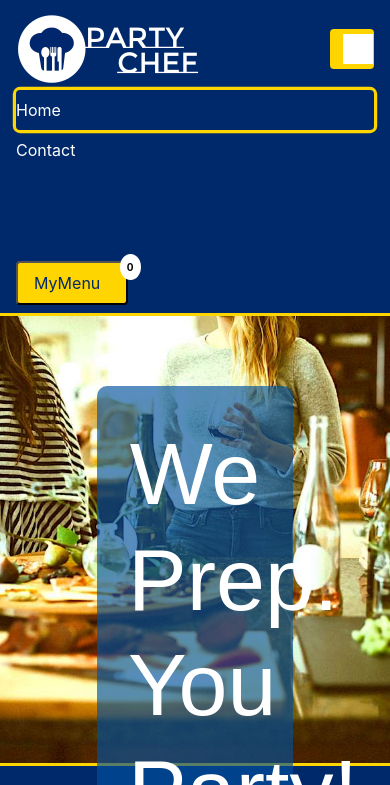
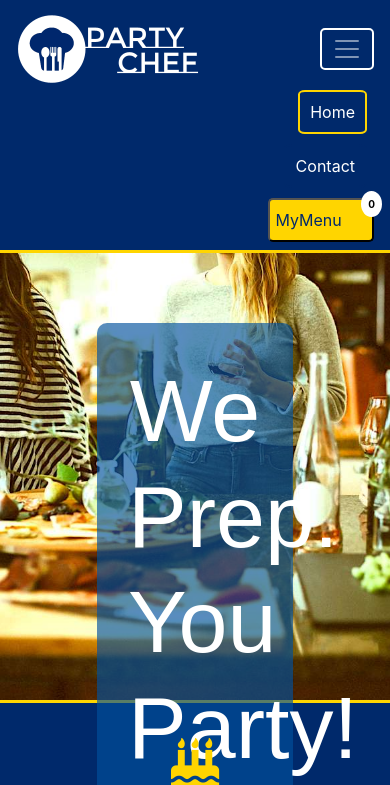
Before and after one commit to AndyMc3000/ci-ms2-party-chef, a plain HTML site: page index.html in a window 390 px wide. Both pictures are taken after a click on the button "Toggle navigation". Shown: the top 785 px of the page. Drawn offline with nearby package versions, Linux system fonts and the light colour scheme; a web font is replaced by a local one.

Commit message:
Style Bootstrap Navbar and make responsive.

```diff
--- a/assets/css/style.css
+++ b/assets/css/style.css
@@ -22,35 +22,42 @@ body p {
     background-color: #00296b;
 }
 
-.navbar a {
-    color: #ffffff;
-}
-
 .navbar button {
     color: #00296b;
     background-color: #ffd500;
-    padding-right: 0px;
-    border-radius: .25rem;
+    padding-right: 5px;
+    padding-left: 5px;
+    border-radius: 5px;
+    margin-left: 20px;
 }
 
-.nav li a {
-    color: #2e294e;
-    font-size: 18px;
-}
-
-.nav-item:hover {
-    background-color: #ffd500;
+.nav-pills .nav-link.active, .nav-pills .show>.nav-link {
+    color: #fff;
+    background-color: #00296b;
+    border: 2px solid #ffd500;
     border-radius: 10%;
 }
 
-.nav li a:hover {
-    color: #00296b;
+.nav-pills li {
+    margin-right: 7px;
 }
 
-.nav-pills .nav-link.active, .nav-pills .show>.nav-link {
+.nav-pills .nav-link.inactive {
+    color: #fff;
     background-color: #00296b;
-    box-shadow: 0 0 0 0.2rem rgb(255, 213, 0);
+    border: 2px solid #00296b;
+    border-radius: 10%;
+}
+
+.nav-pills .nav-link.inactive, .nav-pills .show>.nav-link {
+    justify-content: right;
+}
+
+.nav-pills .nav-link.inactive:hover {
     color: #ffffff;
+    background-color: #00296b;
+    border: 2px solid #ffd500;
+    border-radius: 10%;
 }
 
 .navbar-toggler-icon {
@@ -68,14 +75,24 @@ body p {
     right: -15px;
 }
 
-.spacer {
+.navbar-toggler-icon {
     color: #ffffff;
-    font-size: 50px;
-    padding-right: 10px;
-    padding-left: 30px;
-    padding-bottom: 0px;
-    bottom: -40px;
-    color: #00296b;
+    margin-left: 5px;
+    margin-right: 5px;
+    background-color: #00296b;
+}
+
+button.navbar-toggler {
+    background-color: #00296b;
+    border: 2px solid #ffffff;
+}
+
+.navbar-dark .navbar-toggler {
+    border: 2px solid #ffffff;
+}
+
+.nav-link.active {
+    justify-content: end;
 }
 
 /* -- /END of Bootstrap Navbar -- */
@@ -693,3 +710,21 @@ body p {
 }
 
 /* -- /END of Media Query 2 -- */
+
+/* -- 3. Media Query for Navbar Collapse Dropdown items - Move items to right side
+        of menu dropdown and style nav-item li's.-- */
+
+@media screen and (max-width: 575px) {
+
+    .nav-item {
+        margin-bottom: 10px;
+        margin-right: 10px;
+    }
+
+    .navbar-nav .nav-link {
+        padding-left: 10px;
+        padding-right: 10px;
+    }
+}
+
+/* -- /END of Media Query 3 -- */
--- a/index.html
+++ b/index.html
@@ -221,9 +221,9 @@
 
 <!-- /END of Photo Gallery (Bootstrap Carousel Modal Gallery) -->
 
-<!-- Navigation Bar (Bootstrap navigation bar) -->
+<!-- Navigation Bar (Bootstrap Navigation Bar) -->
 
-<nav class="navbar sticky-top navbar-expand-sm">
+<nav class="navbar navbar-expand-sm sticky-top navbar-dark">
     <div class="container-fluid">
         <a class="navbar-brand" href="index.html">
             <img src="assets/css/images/logo/party-chef-logo-navbar.png" alt="Party Chef Logo">
@@ -231,17 +231,16 @@
         <button class="navbar-toggler" type="button" data-toggle="collapse" data-target="#navbarToggler" aria-controls="navbarToggler" aria-expanded="false" aria-label="Toggle navigation">
             <span class="navbar-toggler-icon"></span>
         </button>
-        <div class="collapse navbar-collapse justify-content-end" id="navbarToggler">
+        <div class="collapse navbar-collapse justify-content-end ml-auto" id="navbarToggler">
             <ul class="navbar-nav nav-pills">
-                <li class="nav-item">
+                <li class="nav-item ml-auto">
                     <a class="nav-link active" aria-current="page" href="index.html">Home<span class="sr-only">(current)</span></a>
                 </li>
-                <li class="nav-item">
-                    <a class="nav-link" href="contact.html">Contact</a>
+                <li class="nav-item ml-auto">
+                    <a class="nav-link inactive" href="contact.html">Contact</a>
                 </li>
             </ul>
-            <p class="spacer">|</p>
-            <button type="button" class="nav-link" data-toggle="modal" data-target="#myMenuModal">
+            <button type="button" class="nav-link ml-auto" data-toggle="modal" data-target="#myMenuModal">
             MyMenu
             <span class="mymenu-indicator"><strong>0</strong></span>
             </button>
@@ -249,7 +248,7 @@
     </div>
 </nav>
 
-<!-- /END of Navigation Bar (Bootstrap navigation bar) -->
+<!-- /END of Navigation Bar (Bootstrap Navigation Bar) -->
 
 <!-- Bootstrap Jumbotron -->
 
```
Also changed, not shown: contact.html (+8 -9 lines).
